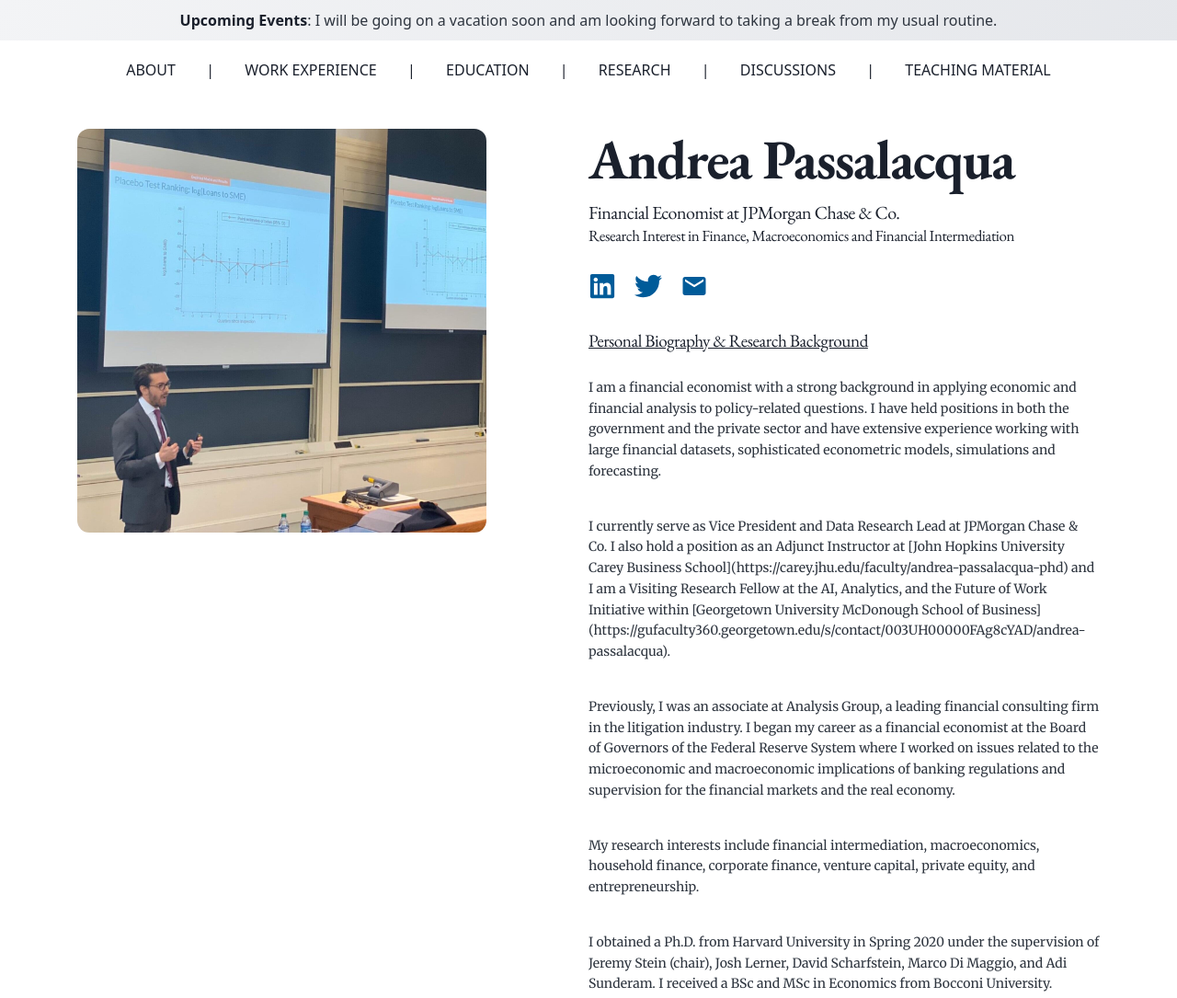
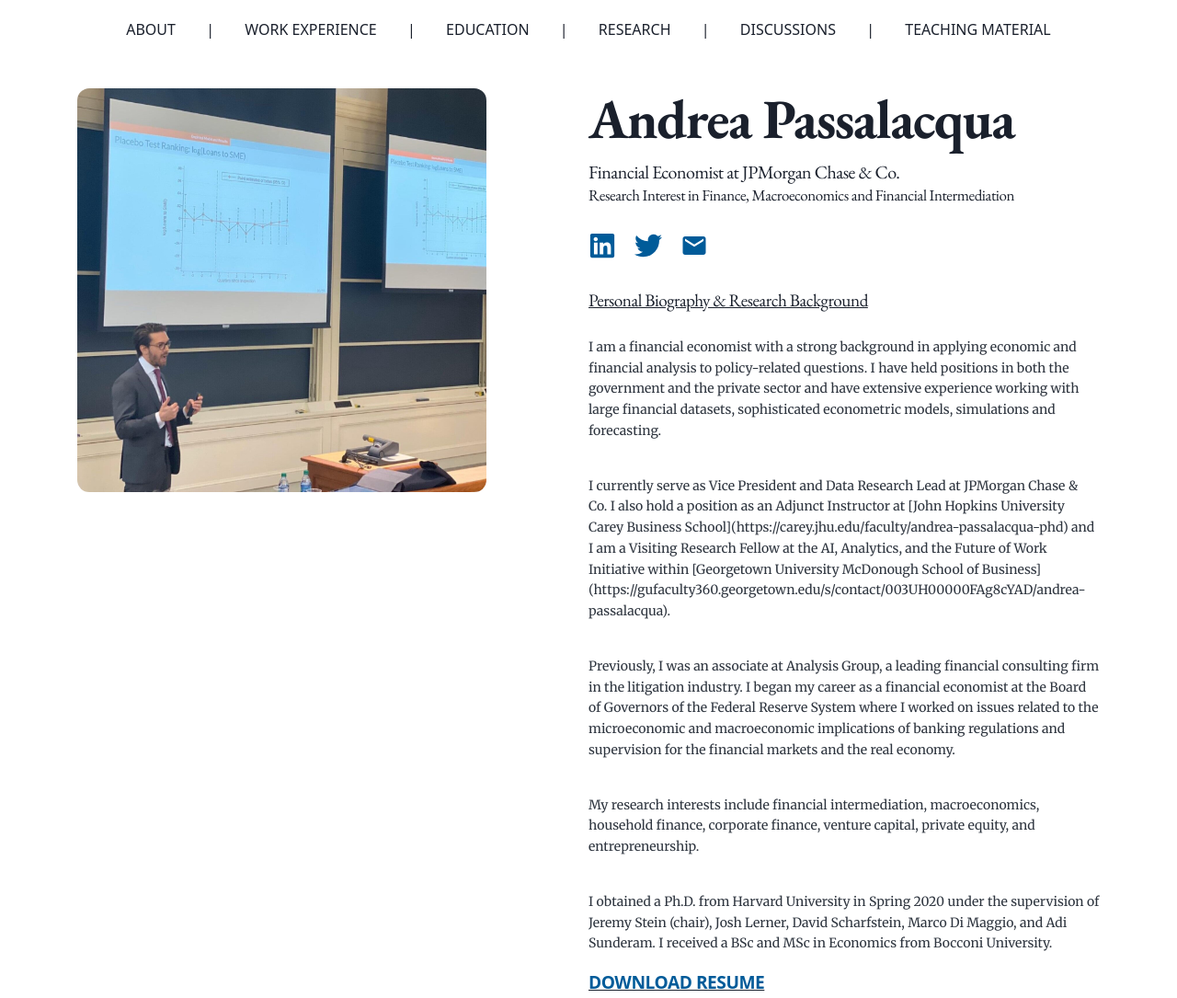
Before and after one commit to apassalacqua-phd/apassalacqua-phd.github.io, a Gatsby site: page / in a window 1280 px wide. Shown: the top 1085 px of the page at 92% size. Built offline with nearby package versions, Linux system fonts and the light colour scheme; Gatsby itself is replaced by a stand-in of ours; some packages are replaced by stand-ins of ours.

Commit message:
temp nulled newsBannerContent

```diff
--- a/src/constants/NewsBannerData.js
+++ b/src/constants/NewsBannerData.js
@@ -1,4 +1,4 @@
-const newsBannerContent =
-  "I will be going on a vacation soon and am looking forward to taking a break from my usual routine."
+const newsBannerContent = null
+// "I will be going on a vacation soon and am looking forward to taking a break from my usual routine."
 
 export default newsBannerContent
```
